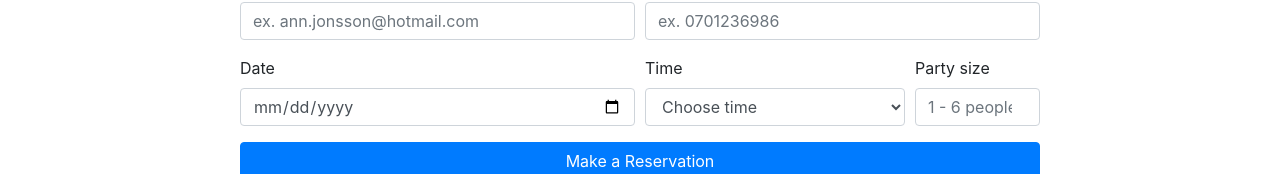
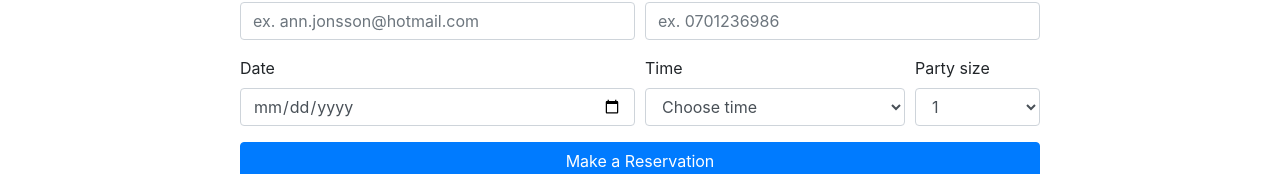
Before and after one commit to sourmondays/restaurantBooking, a React (Create React App) app: page /booking in a window 1280 px wide. Shown: the part 316-490 px from the top of the page. Built offline with nearby package versions, Linux system fonts and the light colour scheme.

Commit message:
added some functions in the booking

```diff
--- a/src/components/Booking.js
+++ b/src/components/Booking.js
@@ -2,11 +2,43 @@ import React from "react";
 import { row, col, button } from "reactstrap";
 
 const Booking = () => {
+  const handleFirstName = (e) => {
+    console.log(e.target.value);
+  };
+
+  const handleLastName = (e) => {
+    console.log(e.target.value);
+  };
+
+  const handleEmail = (e) => {
+    console.log(e.target.value);
+  };
+
+  const handlePhone = (e) => {
+    console.log(e.target.value);
+  };
+  const handleDate = (e) => {
+    console.log(e.target.value);
+  };
+
+  const handlePeople = (e) => {
+    console.log(e.target.value);
+  };
+
+  const handTime = (e) => {
+    console.log(e.target.value);
+  };
+
+  const handleSubmit = (e) => {
+    e.preventDefault();
+
+    // Send info to db to save the booking
+  };
   return (
     <div className="text-center align-items-center m-5">
       <h1>Make a reservation</h1>
       <div className="container-booking">
-        <form>
+        <form onSubmit={handleSubmit}>
           <div className="form-row">
             <div className="form-group col-md-6">
               <label for="firstName">Name</label>
@@ -14,6 +46,7 @@ const Booking = () => {
                 type="text"
                 className="form-control"
                 id="firstName"
+                onChange={handleFirstName}
                 placeholder="ex. Ann"
               />
             </div>
@@ -22,6 +55,7 @@ const Booking = () => {
               <input
                 type="text"
                 className="form-control"
+                onChange={handleLastName}
                 id="lastName"
                 placeholder="ex. Jonsson"
               />
@@ -34,6 +68,7 @@ const Booking = () => {
                 type="text"
                 className="form-control"
                 id="email"
+                onChange={handleEmail}
                 placeholder="ex. ann.jonsson@hotmail.com"
               />
             </div>
@@ -43,6 +78,7 @@ const Booking = () => {
                 type="text"
                 className="form-control"
                 id="phoneNumber"
+                onChange={handlePhone}
                 placeholder="ex. 0701236986"
               />
             </div>
@@ -50,11 +86,16 @@ const Booking = () => {
           <div className="form-row">
             <div className="form-group col-md-6">
               <label for="date">Date</label>
-              <input type="date" className="form-control" id="date" />
+              <input
+                type="date"
+                className="form-control"
+                id="date"
+                onChange={handleDate}
+              />
             </div>
             <div className="form-group col-md-4">
               <label for="time">Time</label>
-              <select id="time" className="form-control">
+              <select id="time" className="form-control" onChange={handTime}>
                 <option selected>Choose time</option>
                 <option>18:00</option>
                 <option>21:00</option>
@@ -62,14 +103,18 @@ const Booking = () => {
             </div>
             <div className="form-group col-md-2">
               <label for="sizeparty">Party size</label>
-              <input
-                type="number"
+              <select
+                id="time"
                 className="form-control"
-                id="sizeParty"
-                min="1"
-                max="6"
-                placeholder="1 - 6 people"
-              />
+                onChange={handlePeople}
+              >
+                <option>1</option>
+                <option>2</option>
+                <option>3</option>
+                <option>4</option>
+                <option>5</option>
+                <option>6</option>
+              </select>
             </div>
           </div>
           <button type="submit" className="btn btn-primary col-md-12">
```
